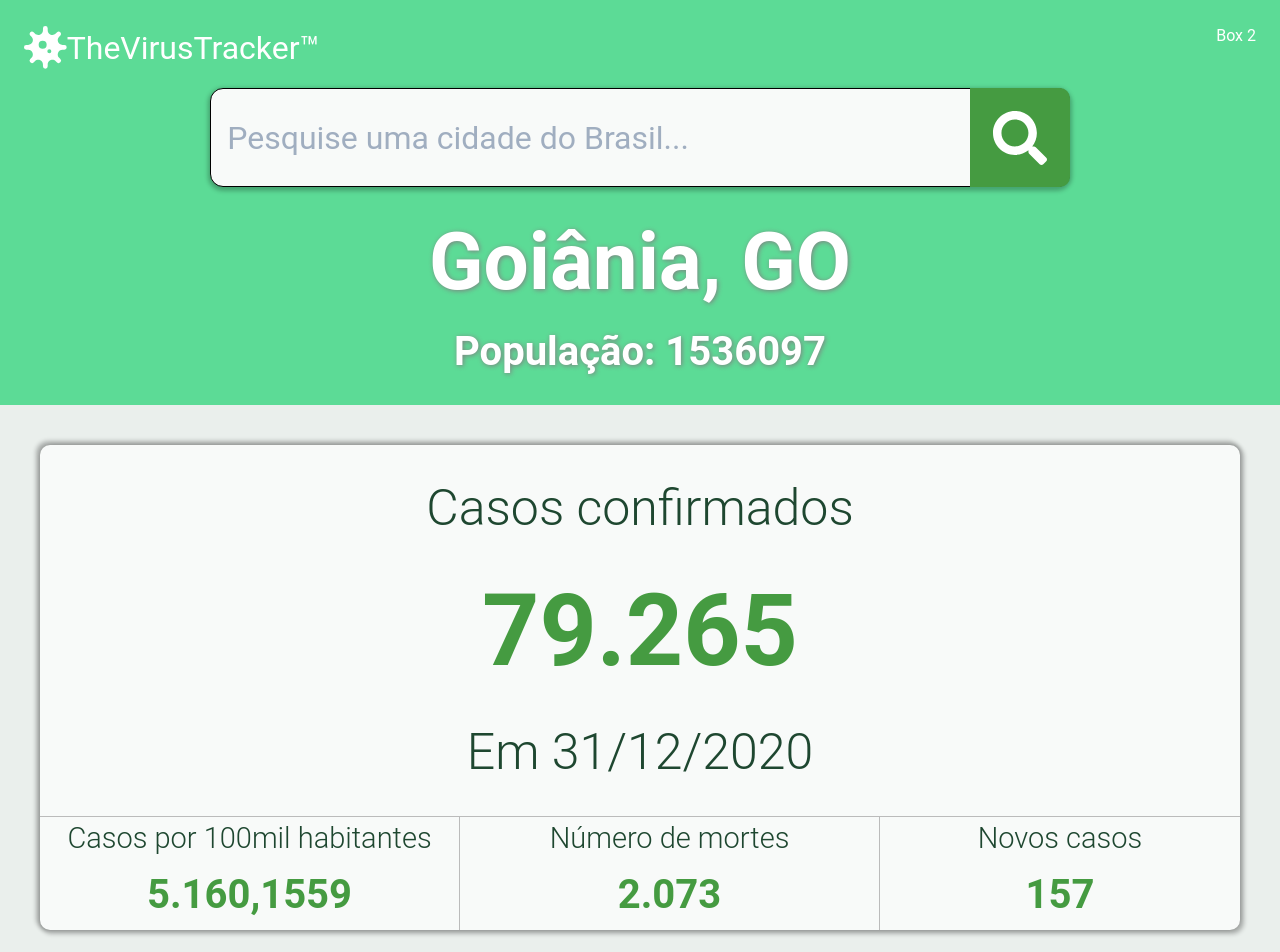
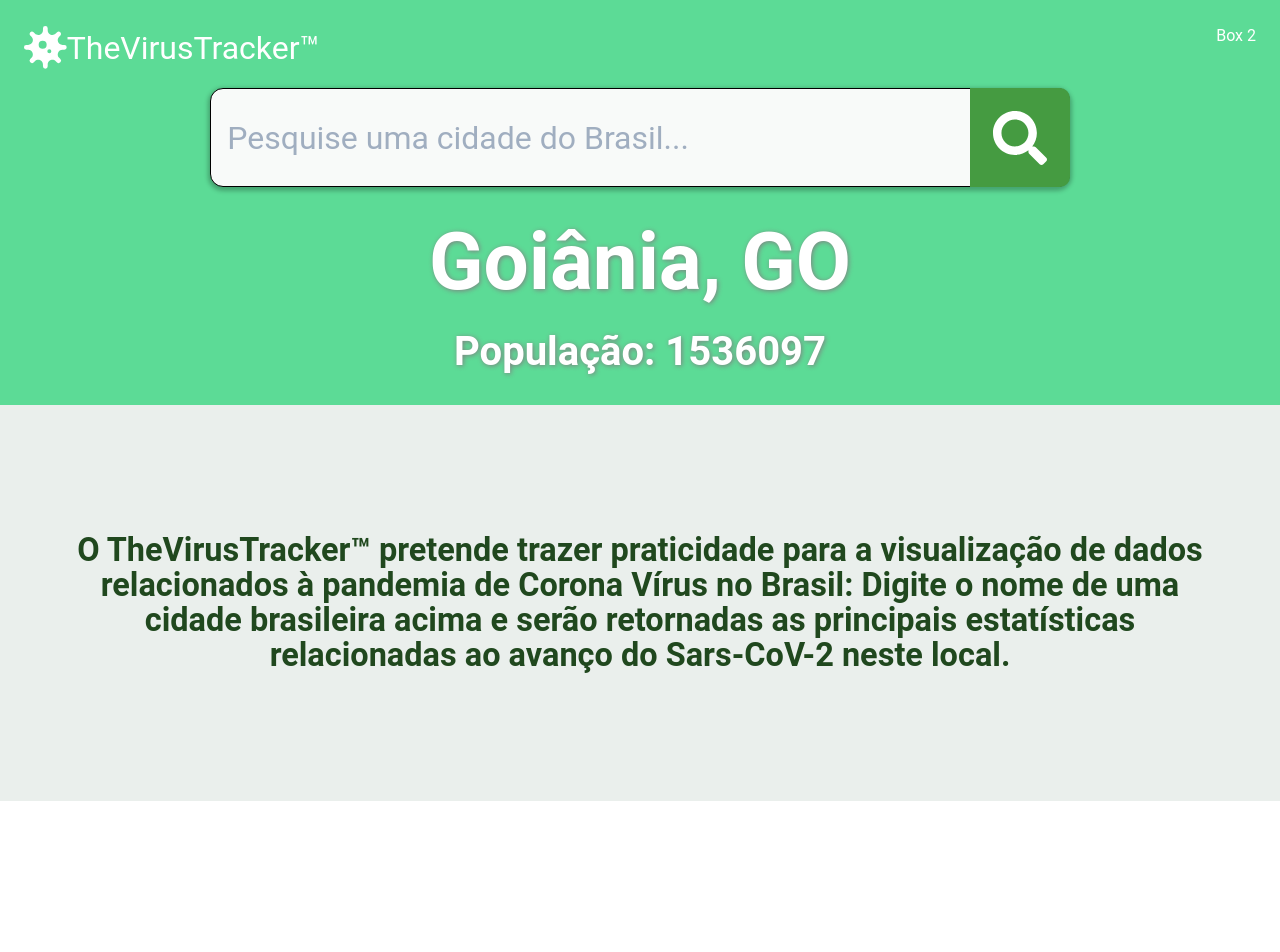
Before and after one commit to rique223/virus-tracker-tm, a React (Create React App) app: page / in a window 1280 px wide. Shown: the top 952 px of the page. After the commit the page ends 801 px from the top, so only its background shows below. Built offline with nearby package versions, Linux system fonts and the light colour scheme.

Commit message:
Card data criado esperando somente os dados serem tratados.

```diff
--- a/src/Components/App/App.tsx
+++ b/src/Components/App/App.tsx
@@ -42,7 +42,7 @@ const App: React.FC = (): ReactElement => {
   return (
     <ChakraProvider theme={theme}>
       <Container maxW="100%" m={0} p={0} maxH="100%">
-        <Box bg="#5CDB96" w="100%" maxH="40%" h="40%" p={2} color="White">
+        <Box bg="#5CDB96" w="100%" maxH="100%" h="40%" p={2} color="White">
           <NavBar></NavBar>
           <Searchbar searchCOVID={searchCOVID} />
           <TextCity />
@@ -51,15 +51,15 @@ const App: React.FC = (): ReactElement => {
         <Box
           bg="#EAEFEC"
           w="100%"
-          maxH="60%"
+          maxH="100%"
           h="60%"
           p={0}
           color="#20481E"
           alignItems="center"
         >
           <Center color="#20481E" bg="#EAEFEC" h="100%">
-            {/* <TextBox /> */}
-            <CardData />
+            {Object.keys(covidData).length != 0 && <CardData />}
+            {Object.keys(covidData).length === 0 && <TextBox />}
           </Center>
         </Box>
       </Container>
--- a/src/Components/cardData/CardData.tsx
+++ b/src/Components/cardData/CardData.tsx
@@ -20,7 +20,7 @@ const CardData: React.FC = (): ReactElement => {
     >
       <Center
         w="100%"
-        h="70%"
+        h="100%"
         d="flex"
         flexDirection="column"
         flexWrap="wrap"
@@ -68,7 +68,7 @@ const CardData: React.FC = (): ReactElement => {
         justifyContent="space-between"
       >
         <Center
-          w="35%"
+          w="33%"
           m="0"
           pos="relative"
           d="flex"
@@ -93,11 +93,12 @@ const CardData: React.FC = (): ReactElement => {
             textColor="#459B41"
             my="5px"
           >
+            {" "}
             5.160,1559
           </Text>
         </Center>
         <Center
-          w="35%"
+          w="33%"
           m="0"
           pos="relative"
           d="flex"
@@ -122,10 +123,11 @@ const CardData: React.FC = (): ReactElement => {
             textColor="#459B41"
             my="5px"
           >
+            {" "}
             2.073
           </Text>
         </Center>
-        <Center w="30%" m="0" pos="relative" d="flex" flexDirection="column">
+        <Center w="33%" m="0" pos="relative" d="flex" flexDirection="column">
           <Text
             fontStyle="normal"
             fontWeight="300"
@@ -144,6 +146,7 @@ const CardData: React.FC = (): ReactElement => {
             textColor="#459B41"
             my="5px"
           >
+            {" "}
             157
           </Text>
         </Center>
```
